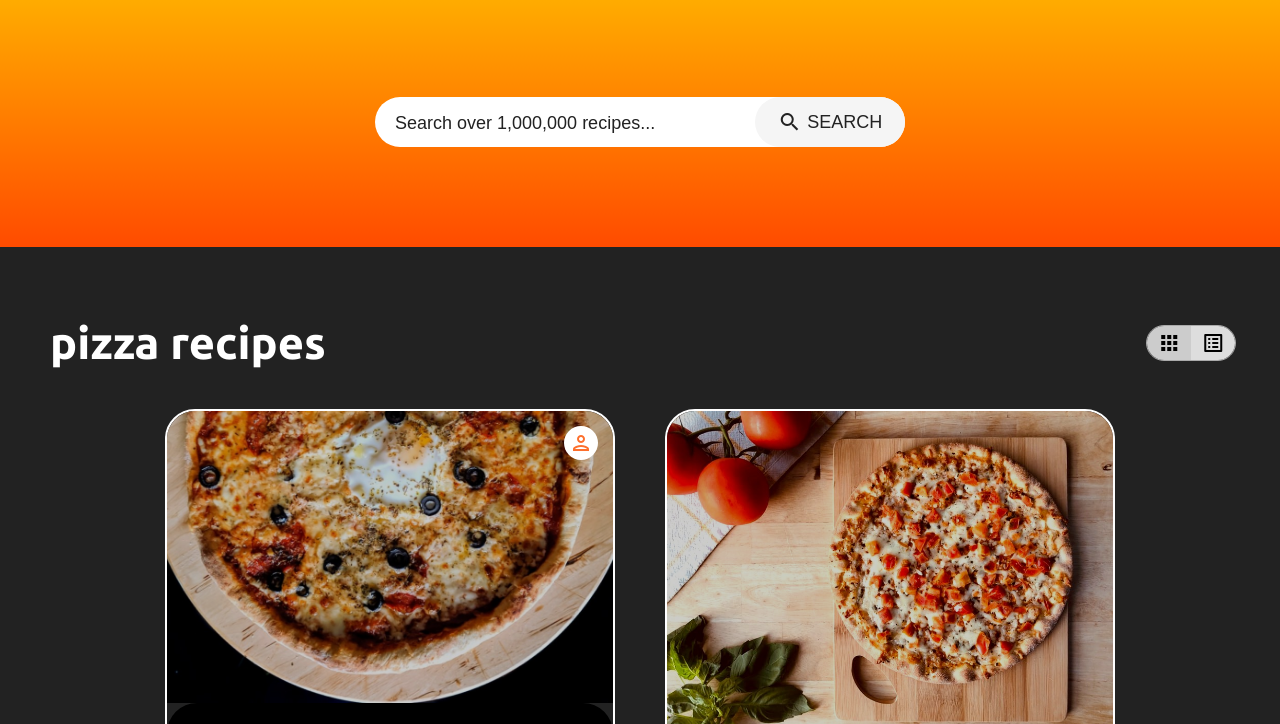
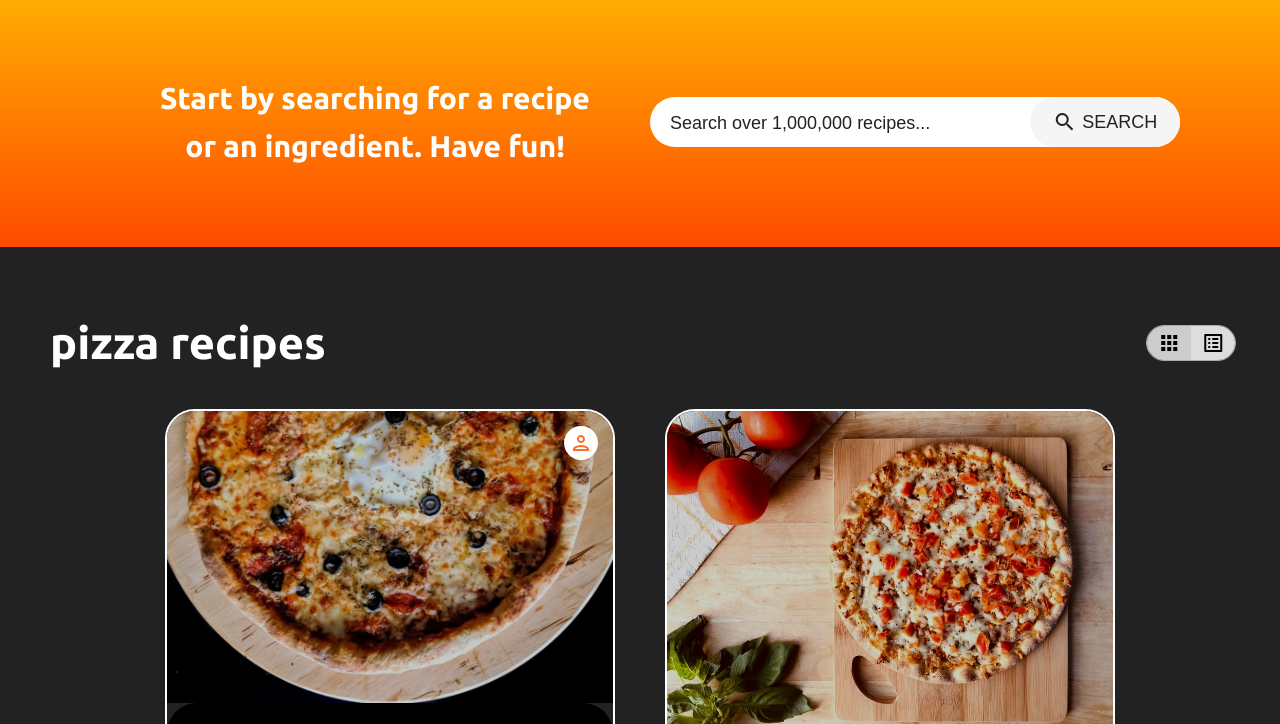
Before and after one commit to joshir16/forkify, a website: page index.html in a window 1280 px wide. Shown: the part 73-797 px from the top of the page. Drawn offline with Linux system fonts and the light colour scheme.

Commit message:
v-- 0.0.2

```diff
--- a/index.html
+++ b/index.html
@@ -45,6 +45,9 @@
       </div>
 
       <div class="search">
+        <h2 class="search__heading">
+          Start by searching for a recipe or an ingredient. Have fun!
+        </h2>
         <div class="search__box">
           <input
             type="text"
--- a/sass/layout/_header.scss
+++ b/sass/layout/_header.scss
@@ -22,6 +22,10 @@
   display: flex;
   justify-content: center;
   align-items: center;
+
+  @media only screen and (max-width: $bp-large) {
+    flex-direction: column;
+  }
 
   &__box {
     // width: 50rem;
@@ -79,4 +83,18 @@
       background-color: #eee;
     }
   }
+
+  // =========================================
+
+  &__heading {
+    max-width: 55rem;
+
+    padding: 5rem;
+    font-size: 3rem;
+    text-align: center;
+
+    @media only screen and (max-width: $bp-large) {
+      padding: 2rem;
+    }
+  }
 }
```
Also changed, not shown: css/style.comp.css, css/style.css, css/style.prefix.css.
